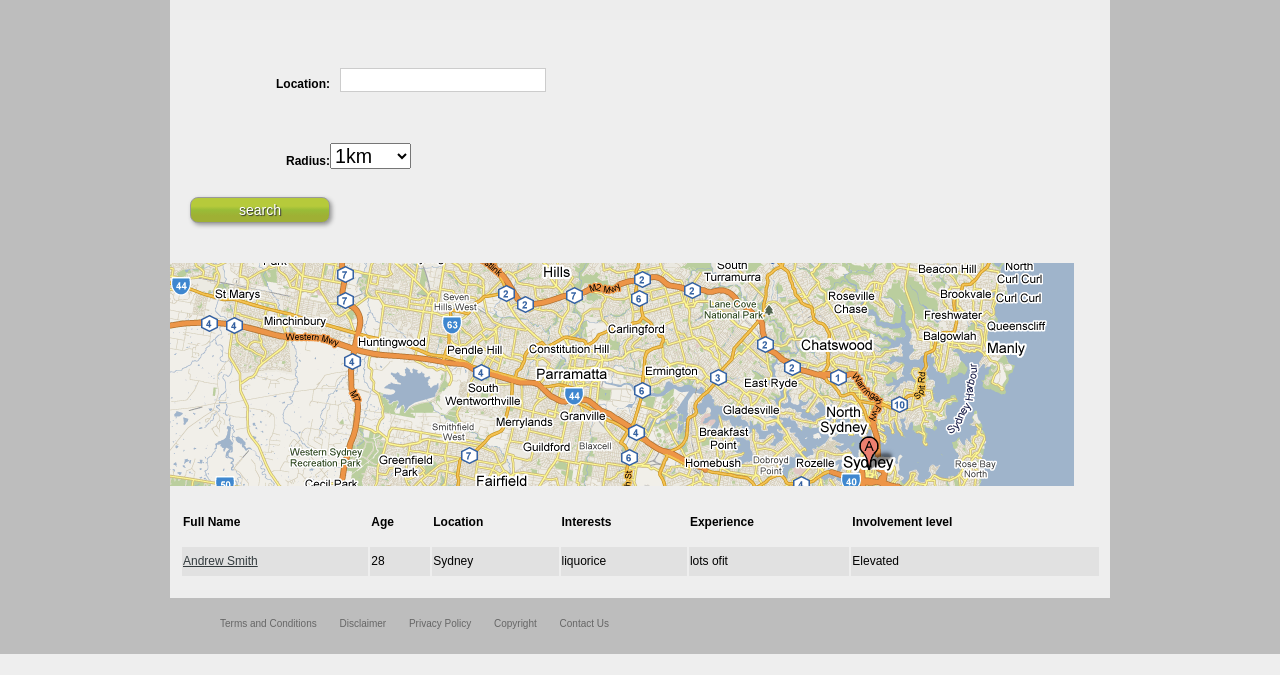
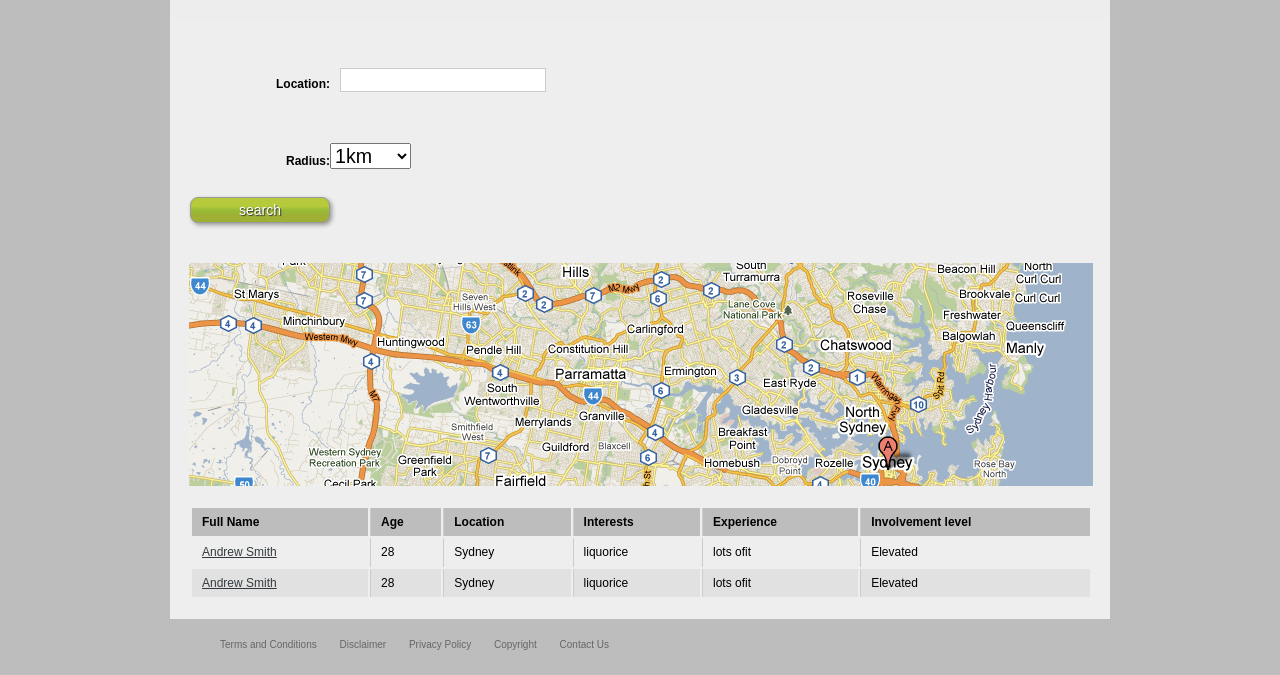
Before and after one commit to ozan/Refugee-Buddy, a Django app: template templates/buddies/search.html in a window 1280 px wide. Shown: the part 185-860 px from the top of the page. Before the commit the page ends 839 px from the top, so only its background shows below. Run offline with Django 3.2, Linux system fonts and the light colour scheme; tables that the repository leaves empty hold one stand-in row (values such as "Sample post"); the template is opened without the code that fills it: values that come from a table or form of the project are taken from there, most other values are stand-ins (such as "Sample title", 1, 10 or a date in 2020); parts of the project's set-up code (start-up, migrations or seed data) failed here and were passed over; some libraries are stand-ins or nearby versions.

Commit message:
added borders to search form results table and cleaned up

```diff
--- a/public/media/css/base.css
+++ b/public/media/css/base.css
@@ -645,7 +645,7 @@ box-shadow: 2px 2px 4px #999999;
 -webkit-box-shadow: 2px 2px 4px #999999;
 background-image: -webkit-gradient(linear, 0% 34%, 0% 74%, from(#B6CA3B), to(#9FB034), color-stop(.4,#99BC37));
 background-image: -moz-linear-gradient(19% 53% 90deg,#B6CA3B, #9FB034, #99BC37 100%);
-/*background-color:#B6CA3B;*/
+background-color:#B6CA3B;
 color: #fff;
 font-size: 14px;
 text-shadow:1px 1px 1px #333333;
@@ -654,9 +654,19 @@ width: 140px;
 cursor: pointer;
 }
 
-/* Search Results table */
 
-.search-results table {width:98%;font-size:12px;margin:20px 10px;line-height:2.2;}
-.search-results table thead tr td{font-weight:bold;padding-bottom:10px;}
+.map-results {text-align:center;width:96%;margin:0 auto;}
+/* Search Results table - Tom Bamford */
+
+.search-results table {width:96%;font-size:12px;margin:20px 20px;line-height:2.2;}
+.search-results table tr td {padding-left:10px;border-left:1px solid #ccc;}
+.search-results table tr td.first {border:none;}
+
+/* Table head styling */
+.search-results table thead {margin-bottom:10px;background:#bdbdbd;}
+.search-results table thead tr {font-weight:bold;padding-bottom:10px;}
+.search-results table thead tr {border-top:1px solid #999;border-bottom:1px solid #999;}
+
+/* Table body styling */
 .search-results table tr td a {color:#333b3e;}
-.search-results table tbody tr.row-odd {background:#e1e1e1;}
+.search-results table tbody tr.row-even {background:#e1e1e1;}
--- a/templates/buddies/search.html
+++ b/templates/buddies/search.html
@@ -28,7 +28,7 @@
 	<table>
 		<thead>
 			<tr>
-				<td class="row name">Full Name</td>
+				<td class="row first name">Full Name</td>
 				<td class="row age">Age</td>
 				<td class="row location">Location</td>
 				<td class="row interest">Interests</td>
@@ -38,15 +38,23 @@
 		</thead>
 		<tbody>
 			<tr class="row-odd">
-				<td class="row name"><a href="{% url buddies_detail '1' %}">Andrew Smith</a></td>
+				<td class="row first name"><a href="{% url buddies_detail '1' %}">Andrew Smith</a></td>
 				<td class="row age">28</td>
 				<td class="row location">Sydney</td>
 				<td class="row interest">liquorice</td>
 				<td class="row experience">lots ofit</td>
 				<td class="row participation-level">Elevated</td>
 			</tr>
-			{# <tr> #}
-			{# 	<td class="row name"><a href="#">John Doe</a></td> #}
+			<tr class="row-even">
+				<td class="row first name"><a href="{% url buddies_detail '1' %}">Andrew Smith</a></td>
+				<td class="row age">28</td>
+				<td class="row location">Sydney</td>
+				<td class="row interest">liquorice</td>
+				<td class="row experience">lots ofit</td>
+				<td class="row participation-level">Elevated</td>
+			</tr>
+			{# <tr class="row-even"> #}
+			{# 	<td class="row first name"><a href="#">John Doe</a></td> #}
 			{# 	<td class="row age">28</td> #}
 			{# 	<td class="row email">john@doe.com</td> #}
 			{# 	<td class="row phone">0123456789</td> #}
```
